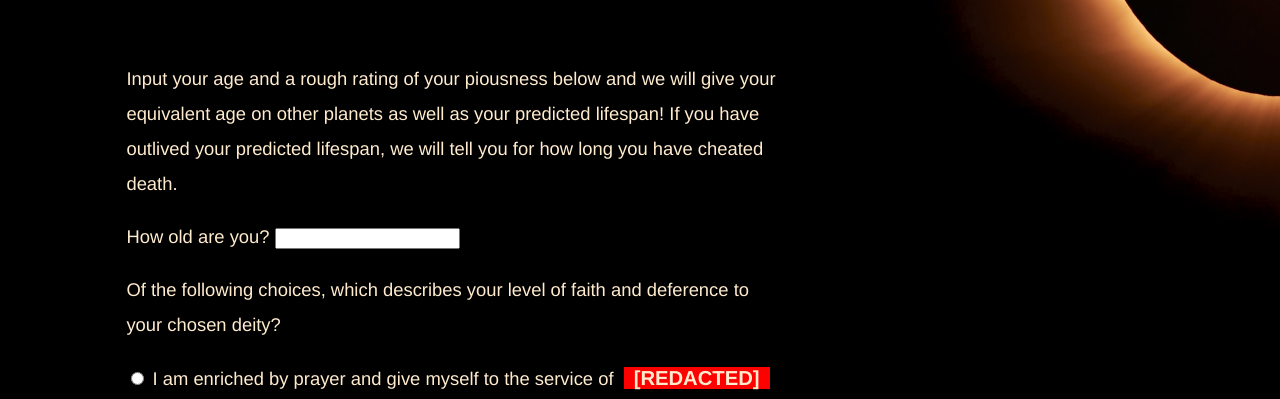
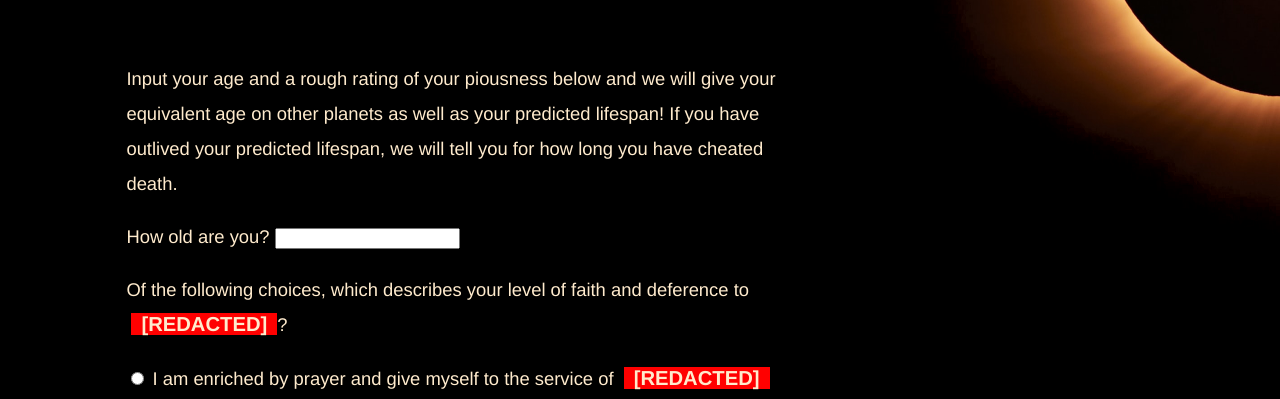
Before and after one commit to Nalundquist/supgalacal, a website built with webpack: page src/index.html in a window 1280 px wide. Shown: the part 379-778 px from the top of the page. Built offline with nearby package versions, Linux system fonts and the light colour scheme.

Commit message:
change text in html, add to README

```diff
--- a/src/index.html
+++ b/src/index.html
@@ -19,7 +19,7 @@
 				<form class="form" id="age-pious-form">
 					<label name="age-input">How old are you?</label>
 					<input type="number" id="age-input" name="age-value">
-					<p>Of the following choices, which describes your level of faith and deference to your chosen deity?</p>
+					<p>Of the following choices, which describes your level of faith and deference to <span class="redact">[REDACTED]</span>?</p>
 					<label name="god-fearing">
 						<input type="radio" name="piety" value="god-fearing">
 						I am enriched by prayer and give myself to the service of <span class="redact">[REDACTED]</span>
```
Also changed, not shown: README.md.
